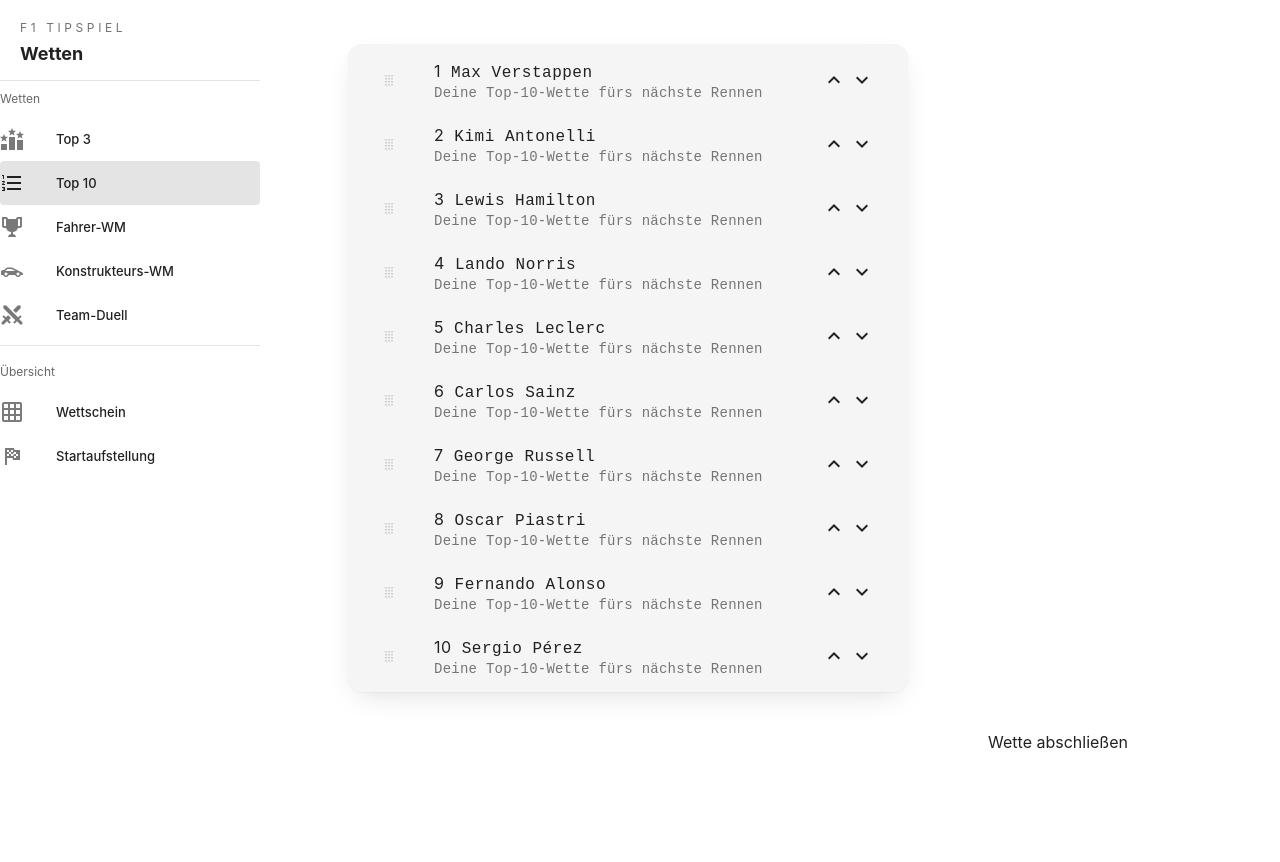
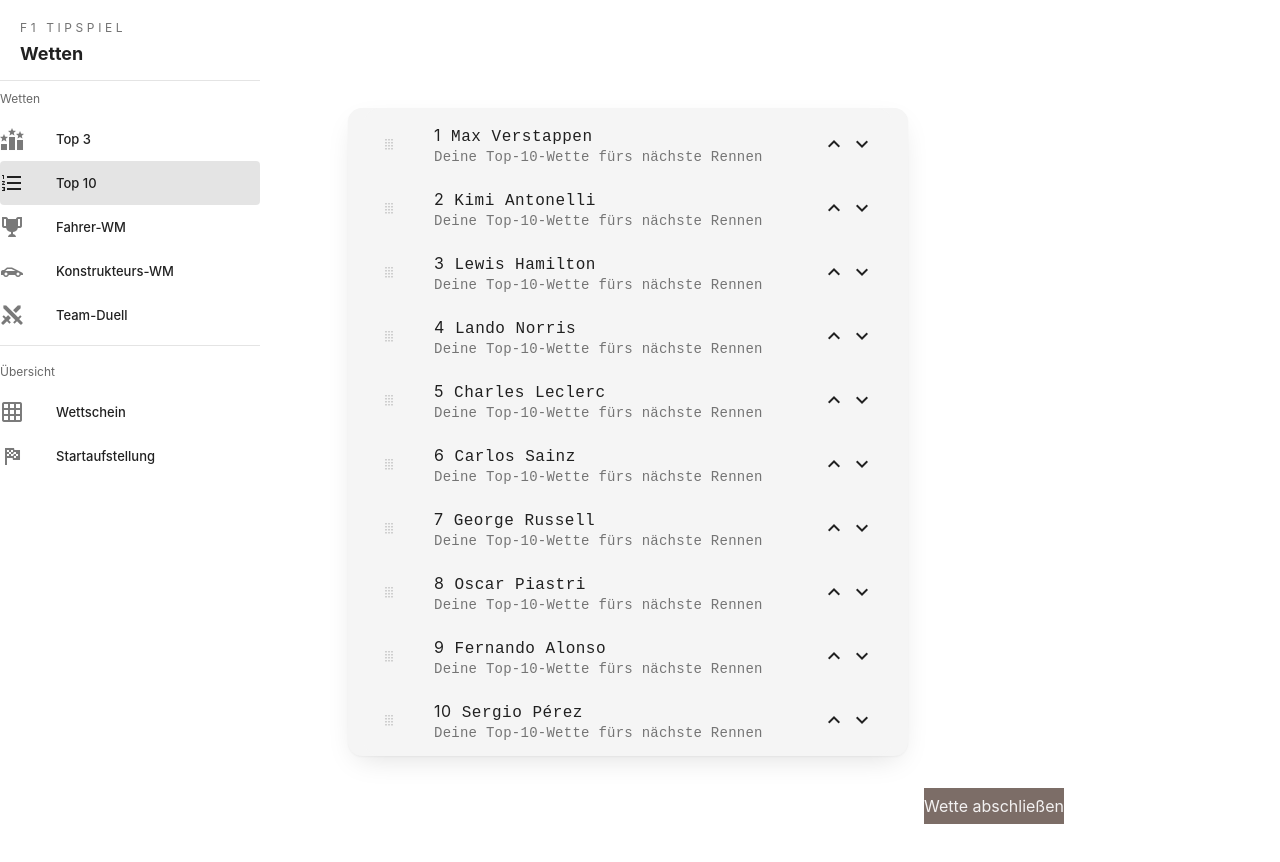
Before and after one commit to GypsyyCode/f1ontend, a Vue app in the folder f1ontend/: page /top10 in a window 1280 px wide. Shown: the top 862 px of the page. Before the commit the page ends 832 px from the top, so only its background shows below. Built offline with nearby package versions, Linux system fonts and the light colour scheme; no server answers; a small style sheet from the web is missing.

Commit message:
feat(bet-card): show active session and lock after session start

```diff
--- a/f1ontend/src/components/bet-card/bet-card.vue
+++ b/f1ontend/src/components/bet-card/bet-card.vue
@@ -1,8 +1,8 @@
 <template>
 	<v-container fluid class="mt-8 h-full flex items-center w-full flex-col grow">
 		<div class="flex flex-col grow w-full max-w-5xl mx-auto">
-			<v-container>
-				<!-- Nach dem Abschließen: Coupon zuerst, Formular drunter -->
+			<v-container class="flex flex-col">
+				<!-- Nach dem Abschließen: nur noch den Coupon zeigen, Liste ausblenden -->
 				<BettingSlip
 					v-if="createdId"
 					class="mb-6"
@@ -13,20 +13,33 @@
 					:placed-at="placedAt"
 				/>
 
-				<v-card class="py-3 rounded-3xl transition-[border-radius] hover:rounded-lg" rounded="3xl" variant="flat">
+				<v-card v-if="!createdId" class=" flex flex-col custom-height py-3 rounded-3xl transition-[border-radius] hover:rounded-lg" rounded="3xl" variant="flat">
+					<div v-if="session" class="px-4 pt-4">
+						<div class="text-[10px] tracking-[0.3em] text-neutral-500">TIPP FÜR</div>
+						<div class="text-sm">
+							<strong>{{ session.country_name }}</strong>
+							<span class="text-neutral-500"> · {{ session.session_name }}</span>
+						</div>
+					</div>
+
+					<v-alert v-if="locked" type="warning" variant="tonal" class="mx-4 mt-3">
+						Diese Session hat bereits begonnen – ein Tipp ist nicht mehr möglich.
+					</v-alert>
+
 					<List
-						class="bg-neutral-100"
+						class="bg-neutral-100 mt-16"
 						:picks="picks"
 						:subtitle="subtitle"
 						:colors="colors"
-						:reorderable="reorderable && !createdId"
+						:reorderable="reorderable && !createdId && !locked"
 						@reorder="emit('reorder', $event)"
 					/>
 
-					<v-card-actions class="justify-end">
+					<v-card-actions class="justify-end mx-16 align-bottom">
 						<v-btn
+							class="bg-taupe-500 text-taupe-100"
 							:loading="submitting"
-							:disabled="submitting"
+							:disabled="submitting || locked"
 							color="primary"
 							@click="$emit('submit')"
 						>
@@ -46,6 +59,7 @@ import { watch } from 'vue'
 import BettingSlip from '@/components/betting-slip/betting-slip.vue'
 import List from '@/components/list/list.vue'
 import type { PodiumDriver } from '@/plugins/coupons/types'
+import type { SessionInfo } from '@/plugins/startingGrid'
 
 const props = withDefaults(defineProps<{
 	/** Anzeigename der Wette (z. B. "Top 3 Wette"). Für den Wettschein-Header. */
@@ -64,11 +78,17 @@ const props = withDefaults(defineProps<{
 	submitLabel?: string
 	/** Reorder-Controls (Drag & Up/Down) in der Liste anbieten. Default: true. */
 	reorderable?: boolean
+	/** Aktive Session, auf die sich eine Renn-Wette bezieht (optional). */
+	session?: SessionInfo | null
+	/** Sperrt die Abgabe (z. B. weil die Session bereits begonnen hat). */
+	locked?: boolean
 }>(), {
 	colors: undefined,
 	placedAt: undefined,
 	submitLabel: undefined,
 	reorderable: true,
+	session: null,
+	locked: false,
 })
 
 const emit = defineEmits<{
@@ -84,3 +104,6 @@ watch(() => props.createdId, id => {
 	window.scrollTo({ top: 0, behavior: 'smooth' })
 })
 </script>
+
+<style lang="css">
+</style>
--- a/f1ontend/src/pages/index.vue
+++ b/f1ontend/src/pages/index.vue
@@ -8,14 +8,23 @@
 		:error="error"
 		:created-id="createdId"
 		:placed-at="placedAt"
+		:session="session"
+		:locked="isStarted"
 		@submit="submit"
 		@reorder="({ from, to }) => swapPicks(from, to)"
 	/>
 </template>
 
 <script setup lang="ts">
+	import { storeToRefs } from 'pinia'
+	import { onMounted } from 'vue'
 	import BetCard from '@/components/bet-card/bet-card.vue'
 	import { useTop3 } from '@/plugins/coupons/useTop3'
+	import { useSessionStore } from '@/stores/session'
+
+	const sessionStore = useSessionStore()
+	const { session, isStarted } = storeToRefs(sessionStore)
+	onMounted(() => sessionStore.loadLatest())
 
 	const { podium, submitting, error, createdId, placedAt, submit, swapPicks } = useTop3([
 		{ driver_id: 1, name: 'Max Verstappen' },
--- a/f1ontend/src/pages/top10.vue
+++ b/f1ontend/src/pages/top10.vue
@@ -7,14 +7,23 @@
 		:error="error"
 		:created-id="createdId"
 		:placed-at="placedAt"
+		:session="session"
+		:locked="isStarted"
 		@submit="submit"
 		@reorder="({ from, to }) => swapPicks(from, to)"
 	/>
 </template>
 
 <script setup lang="ts">
+	import { storeToRefs } from 'pinia'
+	import { onMounted } from 'vue'
 	import BetCard from '@/components/bet-card/bet-card.vue'
 	import { useTop10 } from '@/plugins/coupons/useTop10'
+	import { useSessionStore } from '@/stores/session'
+
+	const sessionStore = useSessionStore()
+	const { session, isStarted } = storeToRefs(sessionStore)
+	onMounted(() => sessionStore.loadLatest())
 
 	const { top10, submitting, error, createdId, placedAt, submit, swapPicks } = useTop10([
 		{ driver_id: 1, name: 'Max Verstappen' },
```
